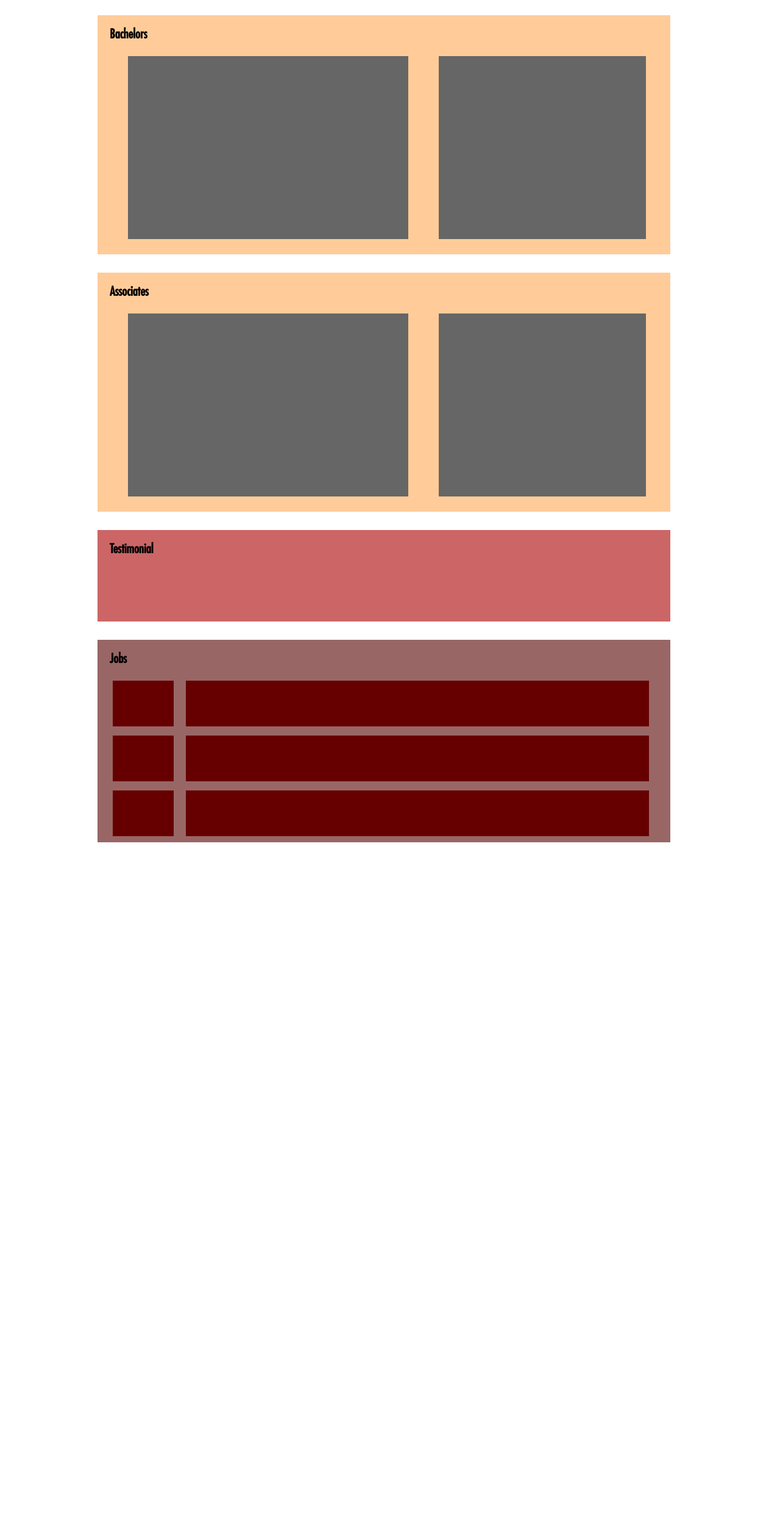
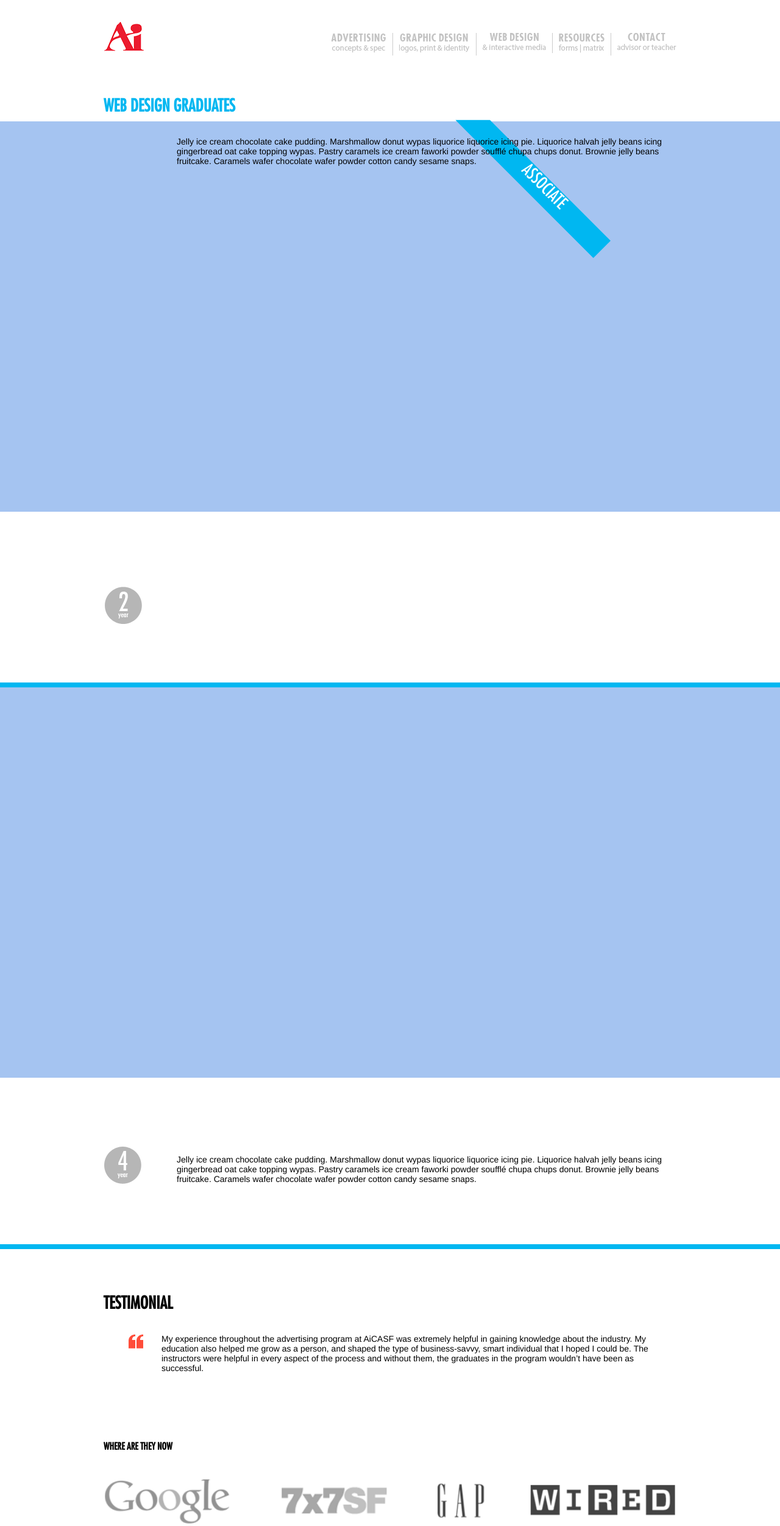
Before and after one commit to PublicAutopsy/AISF-Designs, a PHP site: page /web_design/graduates.html in a window 1280 px wide. Shown: the whole page at 61% size. Before the commit the page ends 1381 px from the top, so only its background shows below. Run offline with PHP 8.4, Linux system fonts and the light colour scheme.

Commit message:
graduate colors

```diff
--- a/advertising/graduates.html
+++ b/advertising/graduates.html
@@ -21,7 +21,7 @@
 	<link rel="stylesheet" href="../css/layout.css">
 	<link rel="stylesheet" href="../css/skeleton.css">
 	<link rel="stylesheet" href="../css/style.css">
-	<link rel="stylesheet" href="local_ad.css">
+	<link rel="stylesheet" href="../css/local_ad.css">
 
 
 		<!-- JS/JQUERY/PHP
@@ -49,7 +49,7 @@
 		</div>
 
 		<div class="picture-slide" style="margin-top:145px;">
-			<div class="container">
+			<div id="graduates_adv" class="container">
 				<div id="diagonal-tag" class="sixteen columns">
 				<h1>ASSOCIATE</h1>
 				</div>
--- /dev/null
+++ b/css/local_ad.css
@@ -0,0 +1,128 @@
+#ad-head{
+	padding-top:45px;
+	color:#8d3290;
+}
+
+#graph-head{
+	padding-top:45px;
+	color:#fbad17;
+}
+
+ #web-head{
+	padding-top:45px;
+	color:#00b7f1;
+}
+
+.picture-slide-adv{
+	border-top:solid 8px #8d3290;
+
+}
+
+.picture-slide-graph{
+	border-top:solid 8px #fbad17;
+
+}
+
+.picture-slide-web{
+	border-top:solid 8px #00b7f1;
+}
+
+
+#diagonal-tag{
+	position:relative;
+	background-color:red;
+}
+
+
+
+#diagonal-tag h1{
+
+	color:white;
+	font-weight:normal;
+	text-align:center;
+	padding-top:10px;
+	padding-bottom:5px;
+	width:280px;
+	position:absolute;
+	top:45px;
+	left:550px;
+    height:0;
+
+
+
+	-webkit-transform: rotate(45deg);
+	-moz-transform: rotate(45deg);
+	-o-transform: rotate(45deg);
+}
+
+
+#graduates_adv #diagonal-tag h1{
+	border-left: 40px solid transparent;
+    border-bottom: 40px solid #8d3290;
+}
+
+#graduates_graphic #diagonal-tag h1{
+	border-left: 40px solid transparent;
+    border-bottom: 40px solid #fbad17;
+}
+
+#graduates_web #diagonal-tag h1{
+	border-left: 40px solid transparent;
+    border-bottom: 40px solid #00b7f1;
+}
+
+
+#second-year{margin-top:750px;}
+
+#second-year-txt{#graduates_adv #second-year-txtmargin-top:750px;}
+
+#fourth-year{margin-top:850px;}
+
+#fourth-year-txt{margin-top:850px;}
+
+#where-now{margin-top:85px;}
+
+#brands{margin-top:30px;}
+
+#where-now h1{font-size:12pt;}
+#brands img{width:100%;height:auto;}
+
+p{font-family:'Helvetica','Arial', sans-serif;}
+
+blockquote{font-family: 'Helvetica','Arial', sans-serif;padding-left:55px;}
+
+#quote blockquote{background:url(../img/quotes.png) left top no-repeat;}
+
+/*----------------------------------media queries----------------------------------------------*/
+
+/* Smaller than standard 960 (devices and browsers) */
+	@media only screen and (max-width: 959px) {}
+
+	/* Tablet Portrait size to standard 960 (devices and browsers) */
+	@media only screen and (min-width: 768px) and (max-width: 959px) {
+		#second-year-txt{margin-top:735px;}
+		#fourth-year-txt{margin-top:835px;}
+
+	}
+
+	/* All Mobile Sizes (devices and browser) */
+	@media only screen and (max-width: 767px) {}
+
+	/* Mobile Landscape Size to Tablet Portrait (devices and browsers) */
+	@media only screen and (min-width: 480px) and (max-width: 767px) {
+		#second-year-txt{margin-top:0px;}
+		#second-year img{margin:0 auto;}
+
+		#fourth-year-txt{margin-top:0;}
+
+	}
+
+	/* Mobile Portrait Size to Mobile Landscape Size (devices and browsers) */
+	@media only screen and (max-width: 479px) {
+		#second-year-txt{margin-top:0px;}
+		#second-year img{margin:0 auto;}
+
+		#fourth-year-txt{margin-top:0;}
+		#brands{margin-top:5px;}
+
+	}
--- a/web_design/graduates.html
+++ b/web_design/graduates.html
@@ -21,87 +21,149 @@
 	<link rel="stylesheet" href="../css/layout.css">
 	<link rel="stylesheet" href="../css/skeleton.css">
 	<link rel="stylesheet" href="../css/style.css">
+	<link rel="stylesheet" href="../css/local_ad.css">
+
 
 		<!-- JS/JQUERY/PHP
   ================================================== -->
-  	<script src="../js/jquery.js"></script>
-	<script src="../js/script.js"></script>
-
-
-
-
+  	<script src="js/jquery.js"></script>
+	<script src="js/script.js"></script>
 
 	<!--[if lt IE 9]>
 		<script src="http://html5shim.googlecode.com/svn/trunk/html5.js"></script>
 	<![endif]-->
+
 </head>
+	<body>
 
-<body>
+		<div class="nav-container">
+			<div id="logo"><a href="#"><img src="../img/ai_logo.png"></a></div>
+				<div class="nav-wrap">
+					<div id="ad-nav" width="90px" height="33px"><a href="#"><img src="../img/adver_nav.png"></a></div>
+					<div id="gd-nav"  width="116px" height="33px"><a href="#"><img src="../img/gd_nav.png"></a></div>
+					<div id="wd-nav"  width="104px" height="29px"><a href="#"><img src="../img/web_nav.png"></a></div>
+					<div id="rsrc-nav"  width="116px" height="33px"><a href="#"><img src="../img/rsrc_nav.png"></a></div>
+					<div id="cont-nav"  width="97px" height="29px"><a href="#"><img src="../img/contact_nav.png"></a>
+				</div>
+			</div>
+		</div>
 
-<div id="container" class="container">
+		<div class="picture-slide" style="margin-top:145px;">
+			<div id="graduates_web" class="container">
+				<div id="diagonal-tag" class="sixteen columns">
+				<h1>ASSOCIATE</h1>
+				</div>
+			</div>
+		</div>
 
-			<div id="bachelors" class="sixteen columns" >
-
-            	<h2>Bachelors</h2>
-
-            			<div id="bachelors_block" class="eight columns">
-                    	</div><!--end bachelors block-->
-
-                    	<div id="bachelors_year_1" class="six columns">
-                    	</div><!--end bachelors year 1-->
-
-			</div><!--end bachelors-->
+		<!--skeleton-->
+		<div class="container">
+			<div id="web-head" class="sixteen columns">
+			  <h1>WEB DESIGN GRADUATES</h1></div>
 
 
+			<div id="second-year" class="two columns"><img src="../img/2nd_year.png"/></div>
+			<div id="second-year-txt" class="fourteen columns">
+				<p>
+					Jelly ice cream chocolate cake pudding. Marshmallow donut wypas liquorice liquorice icing pie. Liquorice halvah jelly beans icing gingerbread oat cake topping wypas. Pastry caramels ice cream faworki powder soufflé chupa chups donut. Brownie jelly beans fruitcake. Caramels wafer chocolate wafer powder cotton candy sesame snaps.
+				</p>
+			</div>
 
-            <div id="associates" class="columns sixteen" >
+		</div>
+		<!--end skeleton-->
+			<div class="picture-slide picture-slide-web" style="margin-top:90px;">
+			<!--<h1>ASSOCIATE</h1>-->
+		</div>
 
-            	<h2>Associates</h2>
+		<!--skeleton-->
+		<div class="container">
+			<div id="fourth-year" class="two columns"><img src="../img/4_year.png"/></div>
+			<div id="fourth-year-txt" class="fourteen columns">
+				<p>
+					Jelly ice cream chocolate cake pudding. Marshmallow donut wypas liquorice liquorice icing pie. Liquorice halvah jelly beans icing gingerbread oat cake topping wypas. Pastry caramels ice cream faworki powder soufflé chupa chups donut. Brownie jelly beans fruitcake. Caramels wafer chocolate wafer powder cotton candy sesame snaps.
+				</p>
+			</div>
+		</div>
+		<!--end skeleton-->
 
-            			<div id="associates_block" class="eight columns">
-                   	 	</div><!--end associates block-->
+		<hr style="c#8d3290;background-color: #00b7f1 ;height: 8px;border:0;margin-top:85px"/>
 
-                    	<div id="associates_year_1" class="six columns">
-                    	</div><!--end associates year 1-->
-			</div><!--end associates-->
+		<!--skeleton-->
+		<div class="container">
+			<div class="sixteen columns" style="padding-top:45px;">
+				<h1>TESTIMONIAL</h1>
+			</div>
+			<div id="quote" class="sixteen columns">
+				<blockquote>
+					My experience throughout the advertising program at AiCASF was extremely helpful in gaining knowledge about the industry. My education also helped me grow as a person, and shaped the type of business-savvy, smart individual that I hoped I could be. The instructors were helpful in every aspect of the process and without them, the graduates in the program wouldn’t have been as successful.
+				</blockquote>
+			</div>
+			<div id="where-now" class="sixteen columns">
+				<h1>WHERE ARE THEY NOW</h1>
+			</div>
+			<div id="brands" class="sixteen columns">
+				<img src="../img/brands.png"/>
+			</div>
+		</div>
+		<!--end skeleton-->
 
+		<!--
+		<footer>
+			<div class="container">
+				<div id="home-footer" class="two columns">
+					<h4>HOME</h4>
+				</div>
 
+				<div id="ad-footer" class="two columns">
+					<h4>ADVERTISING</h4>
+					<ul>
+						<li>Current Work</li>
+						<li>Major Info</li>
+						<li>Graduates</li>
+						<li>Teachers</li>
+					</ul>
+				</div>
 
+				<div id="gd-footer" class="two columns">
+					<h4>GRAPHIC DESIGN</h4>
+					<ul>
+						<li>Current Work</li>
+						<li>Major Info</li>
+						<li>Graduates</li>
+						<li>Teachers</li>
+					</ul>
+				</div>
 
-            				<div id="testimonial" class="sixteen columns">
-            				  <h2>Testimonial</h2>
-                            </div>
+				<div id="wd-footer" class="two columns">
+					<h4>WEB DESIGN</h4>
+					<ul>
+						<li>Current Work</li>
+						<li>Major Info</li>
+						<li>Graduates</li>
+						<li>Teachers</li>
+					</ul>
+				</div>
 
+				<div id="rsrc-footer" class="two columns">
+					<h4>RESOURCES</h4>
+					<ul>
+						<li>Forms</li>
+						<li>Calender</li>
+						<li>Matrix</li>
+						<li>Jobs</li>
+					</ul>
+				</div>
 
-                                    <div id="job_ads" class="sixteen columns">
-                                    	<h2>Jobs</h2>
+				<div id="dsktop-footer" class="two columns">
+					<h4>DESKTOP<span>PUBLISHING</span></h4>
+				</div>
 
-                                    			<div id="job_logo" class="two columns">
-
-                                    			</div><!--end job logo-->
-
-                                    			<div id="job_description" class=" thirteen columns">
-                                    			</div><!--end job description-->
-
-                                       	 		<div id="job_logo" class="two columns">
-
-                                    			</div><!--end job logo-->
-
-                                    			<div id="job_description" class=" thirteen columns">
-                                    			</div><!--end job description-->
-
-                                       	 		<div id="job_logo" class="two columns">
-
-                                    			</div><!--end job logo-->
-
-                                    			<div id="job_description" class=" thirteen columns">
-                                    			</div><!--end job description-->
-
-                                    </div><!--end job ads-->
-
-
-
-</div><!--end container-->
-
-</body>
+				<div id="faq-footer" class="two columns">
+					<h4>CONTACT</h4>
+					<h4>FAQ</h4>
+				</div>
+			</div>
+		</footer>
+	     -->
+	</body>
 </html>
```
Also changed, not shown: advertising/local_ad.css (+67 -33 lines), css/local_ad_info.css (added, +42 -0 lines), graphic_design/graduates.html (+165 -6 lines).
